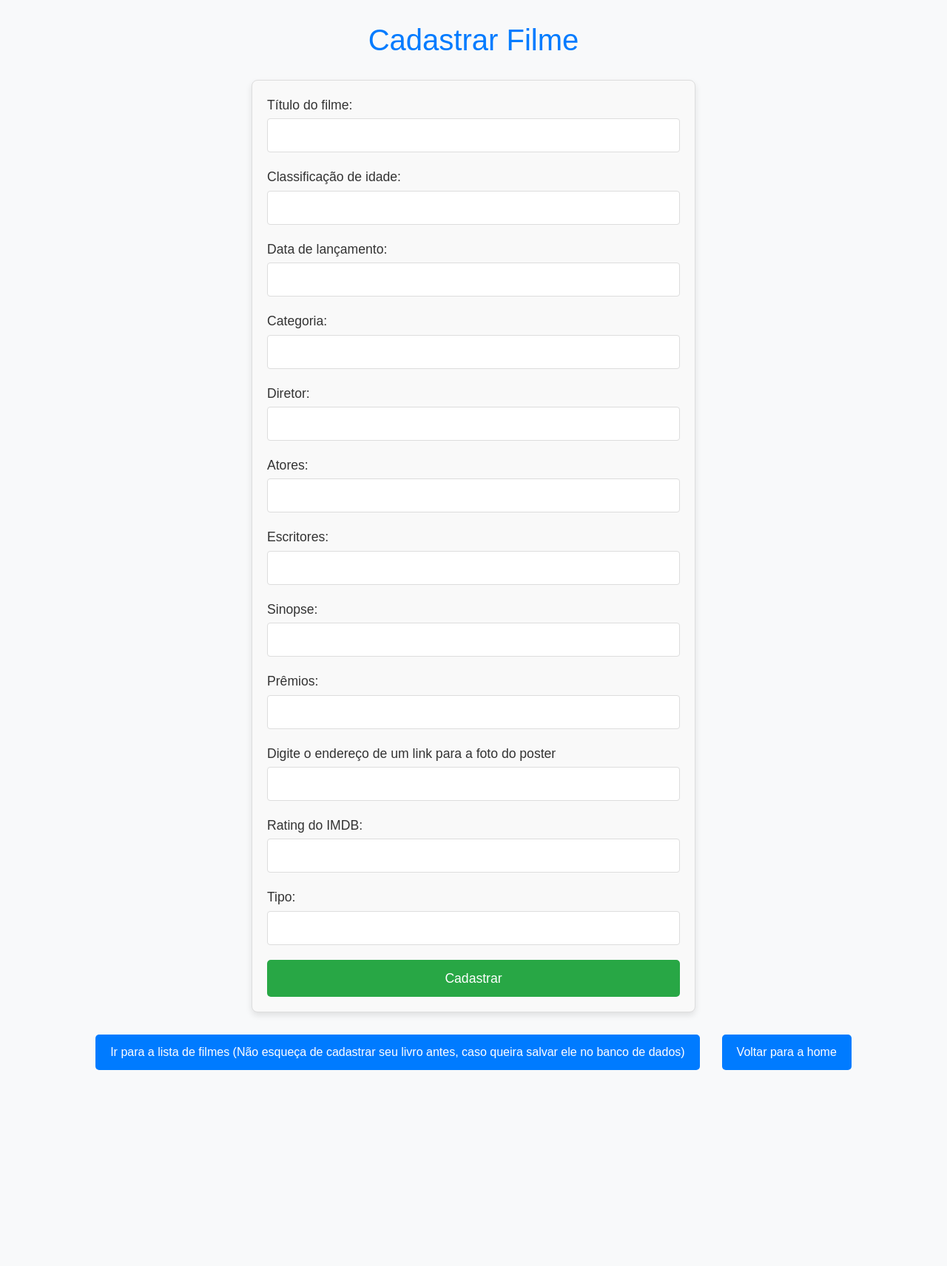
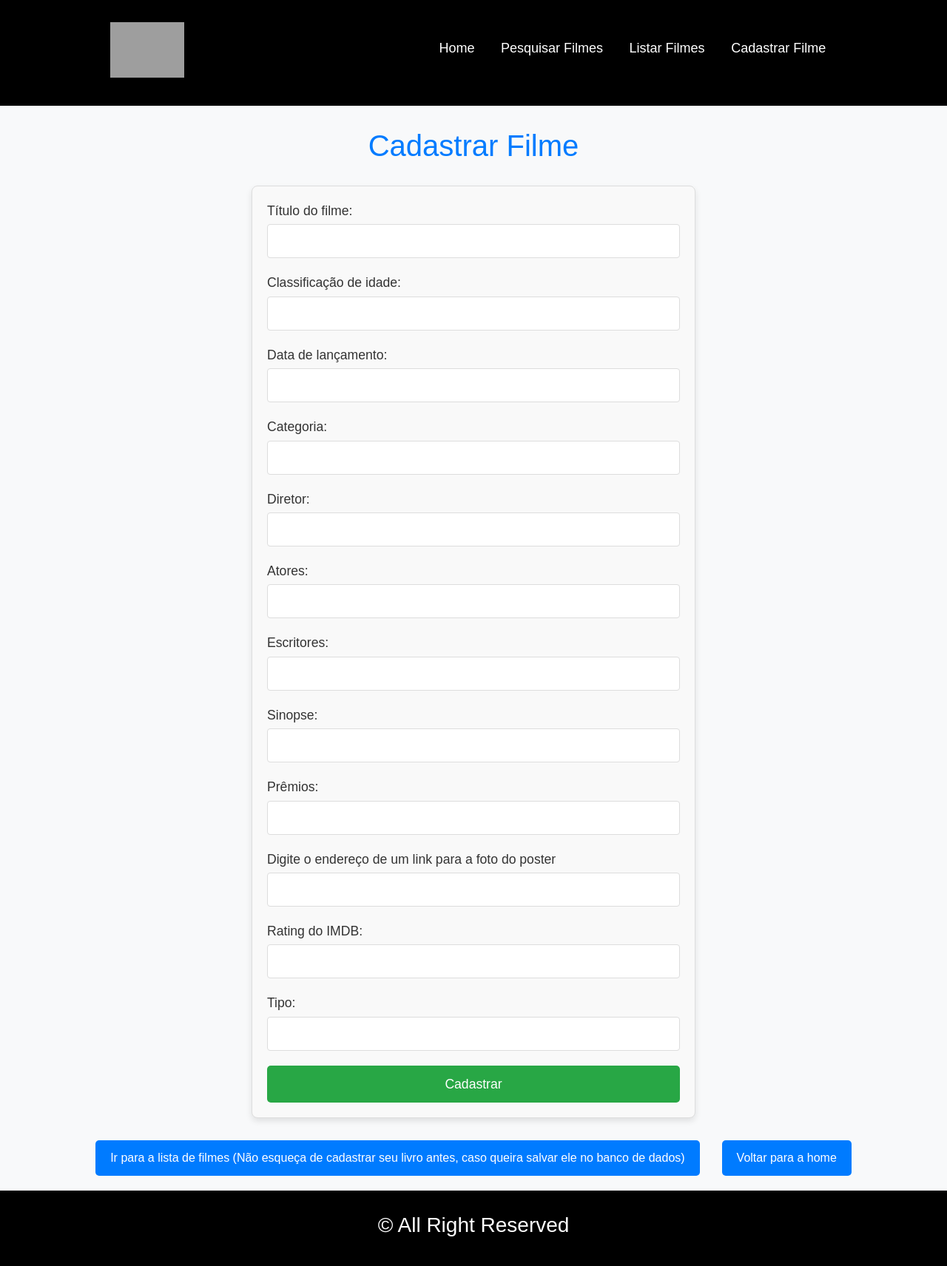
Before and after one commit to thiagolyra1/wsBackend-Fabrica25.1, a Django app: page /movies/criar/ in a window 1280 px wide. Shown: the whole page at 74% size. Before the commit the page ends 1447 px from the top, so only its background shows below. Run offline with Django 5.2, Linux system fonts and the light colour scheme; grey boxes are pictures that could not be loaded.

Commit message:
:lipstick: feat: Criando header/footer e atualizando estilização

```diff
--- a/djangoapp/movies/static/movies/css/style.css
+++ b/djangoapp/movies/static/movies/css/style.css
@@ -1,12 +1,62 @@
-*{
+* {
     margin: 0;
     padding: 0;
+}
+
+html {
+    height: 100%;
 }
 
 body {
     background-color: #f8f9fa;
     font-family: 'Arial', sans-serif;
-    width: 100%
+    width: 100%;
+    display: flex;
+    flex-direction: column;
+    min-height: 100vh;
+}
+
+main {
+    flex: 1; /* Faz o conteúdo crescer ocupando o espaço disponível */
+}
+
+header, footer {
+    background-color: black;
+    color: white;
+    width: 100%;
+}
+
+.header-logo img {
+    width: 100px; /* Ajuste o tamanho conforme necessário */
+    height: auto; /* Mantém a proporção original da imagem */
+}
+
+header {
+    font-size: 20px;
+    display: flex;
+    align-items: center;
+    justify-content: space-around;
+    padding: 30px 0;
+}
+
+nav ul li{
+    list-style: none;
+    display: inline-block;
+}
+
+nav ul li a{
+    text-decoration: none;
+    color: #fff;
+    font-size: 18px;
+    padding: 0 15px;
+    text-transform: capitalize;
+}
+
+
+footer{
+    text-align: center;
+    font-size: 22px;
+    padding: 30px 0;
 }
 
 h1 {
--- a/djangoapp/movies/templates/movies/base.html
+++ b/djangoapp/movies/templates/movies/base.html
@@ -4,6 +4,10 @@
     {% include 'movies/partials/_head.html'%}
 </head>
 <body>
+    {% include 'movies/partials/_header.html'%}
+    <main>
     {%block content %} {% endblock content%}
+    </main>
+    {% include 'movies/partials/_footer.html'%}
 </body>
 </html>
--- a/djangoapp/movies/templates/movies/pages/moviesSearch.html
+++ b/djangoapp/movies/templates/movies/pages/moviesSearch.html
@@ -13,7 +13,7 @@
         <div class="buscar-form-field">
             <p class="buscar-form-label">{{ form.Title }}</p>
         </div>
-        <button type="submit" class="buscar-form-button">Buscar</button>
+        <button type="submit" class="buscar-form-button">Buscar e cadastrar</button>
     </form>
 
     {% if form.instance.Rated %}
--- /dev/null
+++ b/djangoapp/movies/templates/movies/partials/_footer.html
@@ -0,0 +1,3 @@
+<footer>
+    <h3 class="h3footer">&copy; All Right Reserved</h3>
+</footer>
--- a/djangoapp/movies/templates/movies/partials/_head.html
+++ b/djangoapp/movies/templates/movies/partials/_head.html
@@ -5,4 +5,4 @@
 <link rel="stylesheet" href="https://cdn.jsdelivr.net/npm/bootstrap@5.3.0/dist/css/bootstrap.min.css">
 <link rel="stylesheet" href="{% static 'movies/css/style.css' %}">
 
-<title>Projeto - Consumindo OMDb</title>
+<title>Projeto - Thiago de Lyra Borges</title>
--- /dev/null
+++ b/djangoapp/movies/templates/movies/partials/_header.html
@@ -0,0 +1,14 @@
+<header>
+    <div class="header-logo">
+        <h2 class="h2header"><img src="https://i.pinimg.com/736x/e0/f4/ba/e0f4baaf2bf43934f69db75d4726f9fb.jpg" alt="logo"/></h2>
+    </div>
+
+    <nav>
+        <ul>
+            <li><a href="{% url 'movies:index' %}">home</a></li>
+            <li><a href="{% url 'movies:buscar' %}">Pesquisar filmes</a></li>
+            <li><a href="{% url 'movies:listar' %}">Listar Filmes</a></li>
+            <li><a href="{% url 'movies:criar' %}">Cadastrar Filme</a></li>
+        </ul>
+    </nav>
+</header>
```
